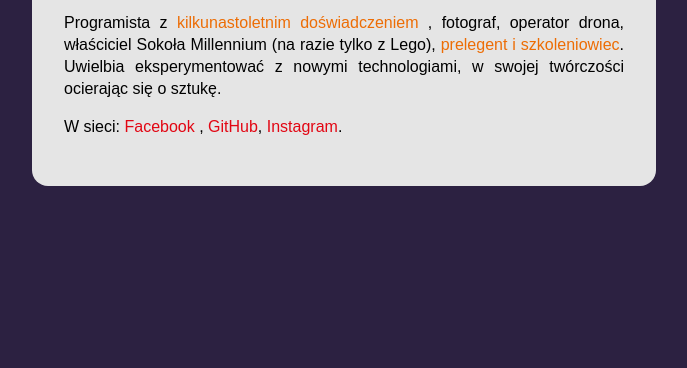
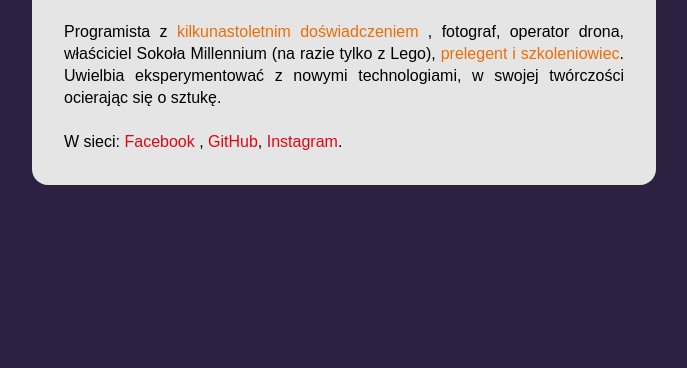
Before and after one commit to marcin-lyszczarz/business_card, a plain HTML site: page index.html in a window 1280 px wide. Shown: the part 432-800 px from the top of the page, without its empty margins (296-983 px from the left). Drawn offline with Linux system fonts and the light colour scheme.

Commit message:
person content styles

```diff
--- a/index.html
+++ b/index.html
@@ -21,7 +21,7 @@
                     frontend developer
                 </p>
             </header>
-            <p class="person__description">
+            <p class="person__description person__description--with-margin">
                 Programista z <strong class="special__orange"> kilkunastoletnim doświadczeniem </strong>, fotograf,
                 operator drona, właściciel Sokoła Millennium
                 (na
--- a/style.css
+++ b/style.css
@@ -30,6 +30,10 @@ body {
 .person {
 }
 
+.person__info{
+  margin-bottom: 24px;
+}
+
 .person__name {
   font-size: 36px;
   margin: 0;
@@ -46,6 +50,11 @@ body {
   font-size: 16px;
   line-height: 22px;
   text-align: justify;
+  margin: 0;
+}
+
+.person__description--with-margin{
+  margin-bottom: 22px;
 }
 
 .special__orange {
```
